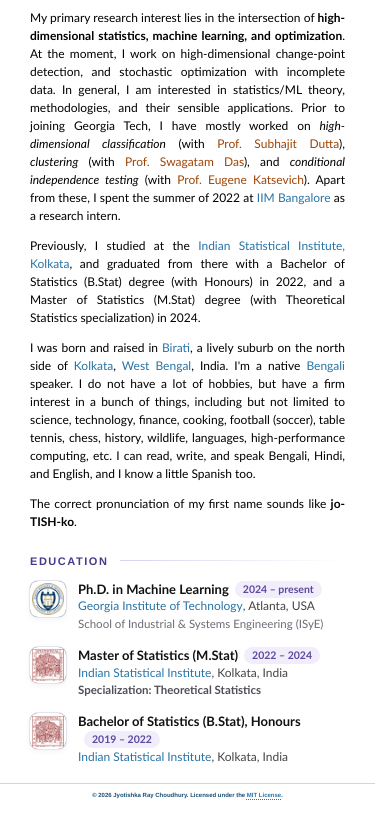
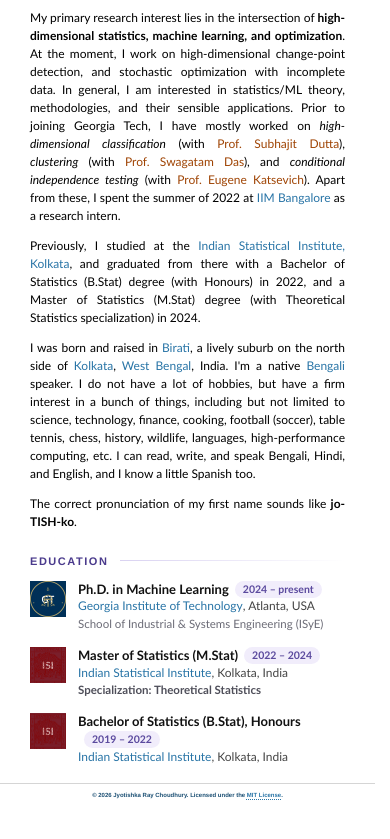
Before and after one commit to jyotishkarc/jyotishkarc.github.io, a plain HTML site: page index.html in a window 390 px wide. Shown: the part 601-1440 px from the top of the page. Drawn offline with Linux system fonts and the light colour scheme; some icons are missing; a web font is replaced by a local one.

Commit message:
Education: square logos without border or rounded corners
Co-Authored-By: Claude Opus 5.5 <noreply@anthropic.com>
Claude-Session: https://claude.ai/code/session_01K9rh9QkoucmSPEsKHBCBwq

```diff
--- a/css/cv-list.css
+++ b/css/cv-list.css
@@ -57,10 +57,7 @@
   position: relative;
   width: 44px;
   height: 44px;
-  border-radius: 10px;
   overflow: hidden;
-  background: #fff;
-  box-shadow: 0 0 0 1px #e6e2f0, 0 2px 6px rgba(40, 20, 90, 0.06);
 }
 
 .cv-logo img {
@@ -69,9 +66,6 @@
   width: 100%;
   height: 100%;
   object-fit: contain;
-  padding: 2px;
-  box-sizing: border-box;
-  background: #fff;
 }
 
 .cv-mono {
@@ -145,7 +139,7 @@
     padding: 8px;
     margin: 0 -8px;
   }
-  .cv-logo { width: 36px; height: 36px; border-radius: 8px; }
+  .cv-logo { width: 36px; height: 36px; }
   .cv-mono { font-size: 10px; }
   .cv-title { font-size: 13px; }
   .cv-org { font-size: 12px; }
```
